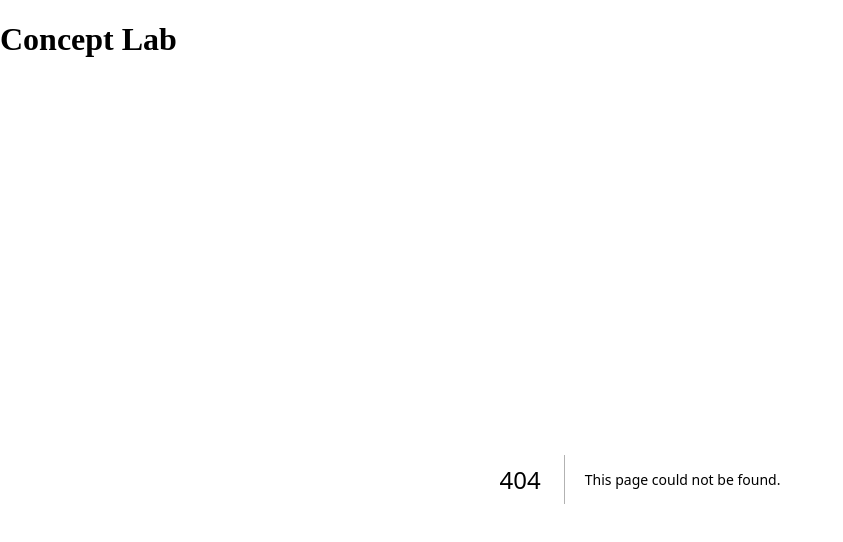
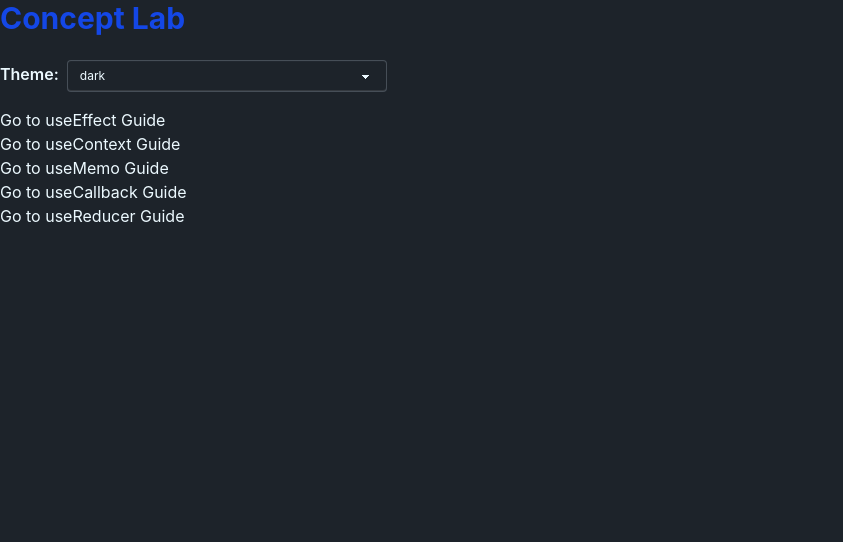
Before and after one commit to SSlimShady/concept-lab, a Next.js app in the folder apps/frontend/: page /react in a window 1280 px wide. Before the commit this address had no page. Shown: the top 542 px of the page, without its empty margins (0-843 px from the left). Built offline with nearby package versions, Linux system fonts and the light colour scheme.

Commit message:
added daisyui with theming, useeffect cases

```diff
--- a/apps/frontend/app/globals.css
+++ b/apps/frontend/app/globals.css
@@ -1,3 +1,4 @@
-@tailwind base;
-@tailwind components;
-@tailwind utilities;
+@import "tailwindcss";
+@plugin "daisyui" {
+  themes: all;
+}
--- a/apps/frontend/app/layout.tsx
+++ b/apps/frontend/app/layout.tsx
@@ -1,12 +1,35 @@
+"use client";
 import "./globals.css";
 import type { ReactNode } from "react";
+import { createContext, useState } from "react";
+import Link from "next/link";
+import { daisyuiThemes } from "constants";
 
 export default function RootLayout({ children }: { children: ReactNode }) {
+  const [theme, setTheme] = useState("dark");
+
   return (
-    <html lang="en">
-      <body className="bg-gray-50 text-gray-900">
-        <main className="max-w-2xl mx-auto my-10 bg-white rounded-lg shadow p-8">
-          <h1 className="text-3xl font-bold mb-6 text-blue-700">Concept Lab</h1>
+    <html lang="en" data-theme={theme}>
+      <body>
+        <main className="">
+          <h1 className="text-3xl font-bold mb-6 text-blue-700">
+            <Link href="/">Concept Lab</Link>
+          </h1>
+
+          <div className="mb-4">
+            <label className="mr-2 font-semibold">Theme:</label>
+            <select
+              className="select select-bordered select-sm"
+              value={theme}
+              onChange={(e) => setTheme(e.target.value)}
+            >
+              {daisyuiThemes?.map((t: string) => (
+                <option key={t} value={t}>
+                  {t}
+                </option>
+              ))}
+            </select>
+          </div>
           {children}
         </main>
       </body>
--- a/apps/frontend/app/page.tsx
+++ b/apps/frontend/app/page.tsx
@@ -1,20 +1,31 @@
+import Link from "next/link";
+
 export default function Home() {
   return (
     <div>
-      <h2>Welcome to Concept Lab</h2>
+      <h2>
+        {" "}
+        <Link href="/">Welcome to Concept Lab</Link>
+      </h2>
       <p>
         Explore React, Python, SQL, NoSQL, and FastAPI concepts from beginner to
         advanced.
       </p>
       <ul>
         <li>
-          <a href="/react/use-effect">React: useEffect</a>
+          <a href="/react">React</a>
         </li>
         <li>
-          <a href="/python/decorators">Python: Decorators</a>
+          <a href="/python">Python</a>
         </li>
         <li>
-          <a href="/sql/joins">SQL: Joins</a>
+          <a href="/sql">SQL</a>
+        </li>
+        <li>
+          <a href="/nosql">NoSQL</a>
+        </li>
+        <li>
+          <a href="/fastapi">FastAPI</a>
         </li>
       </ul>
     </div>
--- /dev/null
+++ b/apps/frontend/app/react/page.tsx
@@ -0,0 +1,27 @@
+import Link from "next/link";
+
+const ReactGuide = () => {
+  return (
+    <div>
+      <ul>
+        <li>
+          <Link href="/react/use-effect">Go to useEffect Guide</Link>
+        </li>
+        <li>
+          <Link href="/react/use-context">Go to useContext Guide</Link>
+        </li>
+        <li>
+          <Link href="/react/use-memo">Go to useMemo Guide</Link>
+        </li>
+        <li>
+          <Link href="/react/use-callback">Go to useCallback Guide</Link>
+        </li>
+        <li>
+          <Link href="/react/use-reducer">Go to useReducer Guide</Link>
+        </li>
+      </ul>
+    </div>
+  );
+};
+
+export default ReactGuide;
--- a/apps/frontend/app/react/use-effect/page.tsx
+++ b/apps/frontend/app/react/use-effect/page.tsx
@@ -1,25 +1,95 @@
 "use client";
-import { useEffect, useState } from "react";
+import { useContext, useEffect, useRef, useState } from "react";
 
-export default function UseEffectDemo() {
-  const [count, setCount] = useState(0);
-  const [serverTime, setServerTime] = useState<string | null>(null);
+function ChildExample({
+  handleEffect,
+}: {
+  handleEffect: (text: string) => void;
+}) {
+  useEffect(() => {
+    handleEffect(
+      "--UseEffect with Empty Dependency Array. Child component mounted!"
+    );
+    return () => {
+      handleEffect(
+        "--UseEffect with Empty Dependency Array. Child component unmounted!"
+      );
+    };
+  }, []);
+  return <h2>I am the Child component</h2>;
+}
+
+export const useEffectGuide = () => {
+  const [logs, setLogs] = useState<string[]>([]);
+  const [showChild, setShowChild] = useState(false);
+  const [useStateCount, setUseStateCount] = useState(0);
+  const renderCount = useRef(0);
+  renderCount.current += 1;
 
   useEffect(() => {
-    fetch("/api/react/use-effect")
-      .then((res) => res.json())
-      .then((data) => setServerTime(data.time));
-  }, [count]);
+    setLogs((prevLogs) => [
+      ...prevLogs,
+      `--UseEffect with Count Dependency. Count: ${useStateCount}`,
+    ]);
+  }, [useStateCount]);
+
+  useEffect(() => {
+    setLogs((prevLogs) => [
+      ...prevLogs,
+      "--UseEffect with Empty Dependency Array. Component mounted!",
+    ]);
+    return () => {
+      setLogs((prevLogs) => [
+        ...prevLogs,
+        "--UseEffect with Empty Dependency Array. Component unmounted!",
+      ]);
+    };
+  }, []);
+
+  const handleChildEffects = (text: string) => {
+    setLogs((prevLogs) => [...prevLogs, text]);
+  };
+
+  const clearLogs = () => {
+    setLogs([]);
+  };
 
   return (
     <div>
-      <h2>React: useEffect Example</h2>
-      <p>
-        Button click increments a counter and fetches server time from FastAPI
-        backend.
-      </p>
-      <button onClick={() => setCount((c) => c + 1)}>Increment: {count}</button>
-      <div>Server time: {serverTime ?? "Loading..."}</div>
+      <h2>{`Render Count: ${renderCount.current}`}</h2>
+      <button
+        className="btn btn-xs sm:btn-sm md:btn-md lg:btn-lg xl:btn-xl"
+        onClick={() => renderCount.current++}
+      >
+        Increment Render Count without actual render
+      </button>
+      <button
+        className="btn btn-xs sm:btn-sm md:btn-md lg:btn-lg xl:btn-xl"
+        onClick={() => setUseStateCount((prevCount) => prevCount + 1)}
+      >
+        Increment State Count
+      </button>
+      <button
+        className="btn btn-xs sm:btn-sm md:btn-md lg:btn-lg xl:btn-xl"
+        onClick={() => setShowChild((prevShow) => !prevShow)}
+      >
+        {showChild ? "Hide Child" : "Show Child"}
+      </button>
+      <button
+        className="btn btn-xs sm:btn-sm md:btn-md lg:btn-lg xl:btn-xl"
+        onClick={clearLogs}
+      >
+        Clear Logs
+      </button>
+      <h1>useEffect Types Logs</h1>
+      <ul>
+        {logs.map((log, index) => (
+          <li key={index}>{log}</li>
+        ))}
+      </ul>
+      {showChild && <ChildExample handleEffect={handleChildEffects} />}
     </div>
   );
-}
+};
+
+export default useEffectGuide;
--- /dev/null
+++ b/apps/frontend/constants.ts
@@ -0,0 +1,39 @@
+// DaisyUI v5 theme names array (35 themes)
+export const daisyuiThemes = [
+  "light",
+  "dark",
+  "cupcake",
+  "bumblebee",
+  "emerald",
+  "corporate",
+  "synthwave",
+  "retro",
+  "cyberpunk",
+  "valentine",
+  "halloween",
+  "garden",
+  "forest",
+  "aqua",
+  "lofi",
+  "pastel",
+  "fantasy",
+  "wireframe",
+  "black",
+  "luxury",
+  "dracula",
+  "cmyk",
+  "autumn",
+  "business",
+  "acid",
+  "lemonade",
+  "night",
+  "coffee",
+  "winter",
+  "dim",
+  "nord",
+  "sunset",
+  "vintage",
+  "moonlight",
+  "aqua-dark",
+  "forest-dark",
+];
--- a/apps/frontend/next.config.js
+++ b/apps/frontend/next.config.js
@@ -1,6 +1,12 @@
 /** @type {import('next').NextConfig} */
+const path = require("path");
+
 const nextConfig = {
-  reactStrictMode: true,
+  reactStrictMode: false,
+  webpack: (config) => {
+    config.resolve.alias["@"] = path.resolve(__dirname, "app");
+    return config;
+  },
 };
 
 module.exports = nextConfig;
--- a/apps/frontend/tsconfig.json
+++ b/apps/frontend/tsconfig.json
@@ -18,6 +18,12 @@
     "isolatedModules": true,
     "jsx": "preserve",
     "incremental": true,
+    "baseUrl": ".",
+    "paths": {
+      "@/*": [
+        "app/*"
+      ]
+    },
     "plugins": [
       {
         "name": "next"
```
Also changed, not shown: apps/frontend/package.json (+5 -4 lines).
